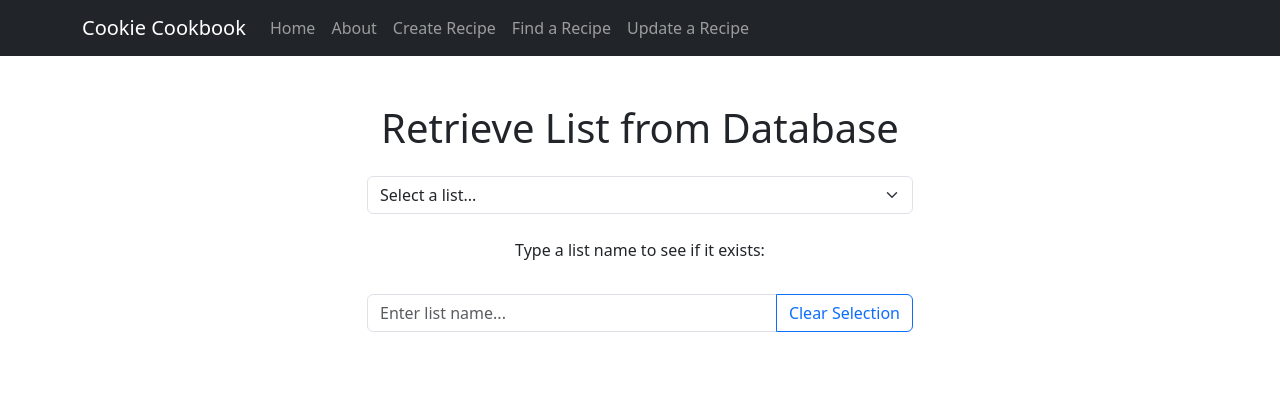
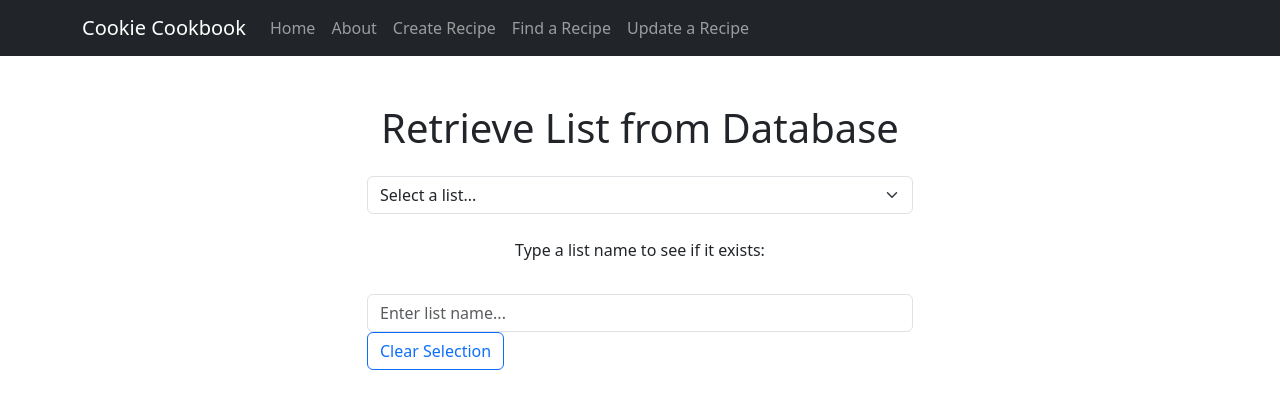
Before and after one commit to meiragoldstone/cookies, a React (Create React App) app in the folder cookie-cookbook-app/: page /Retrieve in a window 1280 px wide. Shown: the top 408 px of the page. Built offline with nearby package versions, Linux system fonts and the light colour scheme.

Commit message:
Updated Home and Retrieve Pages 6/27

```diff
--- a/cookie-cookbook-app/src/Pages/Home.jsx
+++ b/cookie-cookbook-app/src/Pages/Home.jsx
@@ -1,18 +1,24 @@
 import React from 'react';
 import 'bootstrap/dist/css/bootstrap.min.css';
+import Container from 'react-bootstrap/Container';
+import Row from 'react-bootstrap/Row';
+import Col from 'react-bootstrap/Col';
+import Image from 'react-bootstrap/Image';
 
 const Home = () => {
     return (
-        <div className="container">
+        <Container>
             <h1 className="text-center mt-5">Cookie Cookbook</h1>
             <p className="lead text-center">
                 This is the home page of the cookie cookbook website.
             </p>
-            <div className="text-center">
-                <h2 className="mt-5">Find Your Favorite Recipes!</h2>
-                <img src="cookie.jpg" className="img-fluid" alt="cookie" style={{ maxWidth: '100%', height: 'auto' }} />
-            </div>
-        </div>
+            <Row className="justify-content-center">
+                <Col xs={12} className="text-center">
+                    <h2 className="mt-5">Find Your Favorite Recipes!</h2>
+                    <Image src="/cookie.jpg" fluid alt="cookie" style={{ maxWidth: '100%', height: 'auto' }} />
+                </Col>
+            </Row>
+        </Container>
     );
 }
 
--- a/cookie-cookbook-app/src/Pages/Retrieve.jsx
+++ b/cookie-cookbook-app/src/Pages/Retrieve.jsx
@@ -1,11 +1,17 @@
 import React, { useState, useEffect } from 'react';
 import 'bootstrap/dist/css/bootstrap.min.css';
+import Container from 'react-bootstrap/Container';
+import Row from 'react-bootstrap/Row';
+import Col from 'react-bootstrap/Col';
+import Form from 'react-bootstrap/Form';
+import Button from 'react-bootstrap/Button';
+import Card from 'react-bootstrap/Card';
 
 const RetrieveList = () => {
     const [listData, setListData] = useState([
         { id: 1, name: 'Chocolate Chip Cookies', items: ['Flour', 'Sugar', 'Chocolate Chips', 'Oil'] },
-        { id: 2, name: 'Cheesecake Cookie', items: ['Cream Cheese', 'Eggs', 'Sugar'] },
-        { id: 3, name: 'Birthday Cookie', items: ['Flour', 'Sugar', 'Oil', 'Sprinkles'] },
+        { id: 2, name: 'Cheesecake Cookies', items: ['Cream Cheese', 'Eggs', 'Sugar'] },
+        { id: 3, name: 'Birthday Cookies', items: ['Flour', 'Sugar', 'Oil', 'Sprinkles'] },
     ]);
 
     const [selectedList, setSelectedList] = useState(null);
@@ -36,14 +42,19 @@ const RetrieveList = () => {
         setListExists(exists);
     }, [searchedList, listData]);
 
+    const clearSelection = () => {
+        setSelectedList(null);
+        setSearchedList('');
+        setListExists(false);
+    };
+
     return (
-        <div className="container mt-5">
+        <Container className="mt-5">
             <h1 className="text-center mb-4">Retrieve List from Database</h1>
 
-            <div className="row justify-content-center mb-4">
-                <div className="col-md-6">
-                    <select
-                        className="form-select"
+            <Row className="justify-content-center mb-4">
+                <Col md={6}>
+                    <Form.Select
                         value={selectedList ? selectedList.id : ''}
                         onChange={handleDropdownChange}
                     >
@@ -51,60 +62,58 @@ const RetrieveList = () => {
                         {listData.map((list) => (
                             <option key={list.id} value={list.id}>{list.name}</option>
                         ))}
-                    </select>
-                </div>
-            </div>
+                    </Form.Select>
+                </Col>
+            </Row>
 
-            <div className="row justify-content-center mb-3">
-                <div className="col-md-6">
+            <Row className="justify-content-center mb-3">
+                <Col md={6}>
                     <p className="text-center">Type a list name to see if it exists:</p>
-                </div>
-            </div>
+                </Col>
+            </Row>
 
-            <div className="row justify-content-center mb-4">
-                <div className="col-md-6">
-                    <div className="input-group">
-                        <input
+            <Row className="justify-content-center mb-4">
+                <Col md={6}>
+                    <Form.Group className="mb-3">
+                        <Form.Control
                             type="text"
-                            className="form-control"
                             placeholder="Enter list name..."
                             value={searchedList}
                             onChange={handleInputChange}
                         />
-                        <button
-                            className="btn btn-outline-primary"
-                            type="button"
-                            onClick={() => setSelectedList(null)}
+                        <Button
+                            variant="outline-primary"
+                            onClick={clearSelection}
                         >
                             Clear Selection
-                        </button>
-                    </div>
+                        </Button>
+                    </Form.Group>
                     {searchedList.trim() !== '' && listExists &&
                         <p className="text-success mt-2">List with name "{searchedList}" exists.</p>
                     }
                     {searchedList.trim() !== '' && !listExists &&
                         <p className="text-danger mt-2">List with name "{searchedList}" does not exist.</p>
                     }
-                </div>
-            </div>
+                </Col>
+            </Row>
 
             {selectedList && (
-                <div className="row justify-content-center mt-4">
-                    <div className="col-md-6">
-                        <div className="card">
-                            <div className="card-body">
-                                <h5 className="card-title">{selectedList.name}</h5>
+                <Row className="justify-content-center mt-4">
+                    <Col md={6}>
+                        <Card>
+                            <Card.Body>
+                                <Card.Title>{selectedList.name}</Card.Title>
                                 <ul className="list-group list-group-flush">
                                     {selectedList.items.map((item, index) => (
                                         <li key={index} className="list-group-item">{item}</li>
                                     ))}
                                 </ul>
-                            </div>
-                        </div>
-                    </div>
-                </div>
+                            </Card.Body>
+                        </Card>
+                    </Col>
+                </Row>
             )}
-        </div>
+        </Container>
     );
 };
 
```
